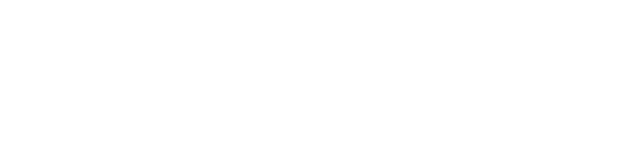
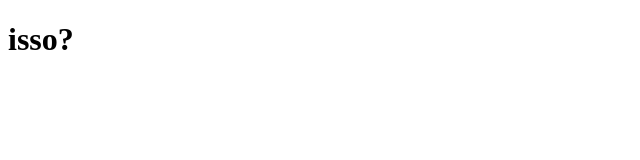
Before and after one commit to Wellington89/portfolio-2023-well, a plain HTML site: page index.html in a window 1280 px wide. Shown: the whole page, without its empty margins (0-640 px from the left). Drawn offline with Linux system fonts and the light colour scheme.

Commit message:
Update index.html

```diff
--- a/index.html
+++ b/index.html
@@ -5,6 +5,6 @@
         <title>Portfólio</title>
     </head>
     <body>
-
+        <h1>isso?</h1>
     </body>
 </html>
```
